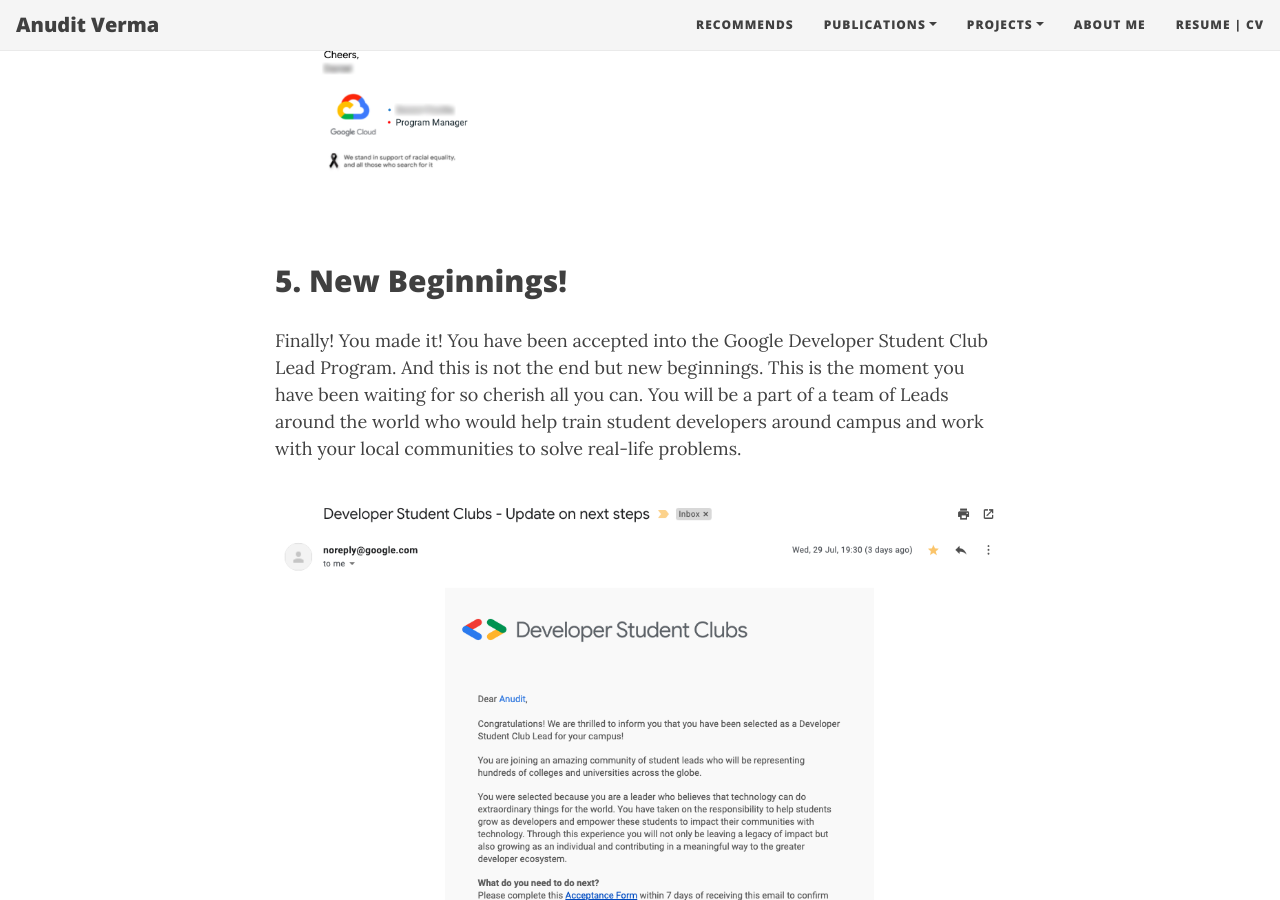
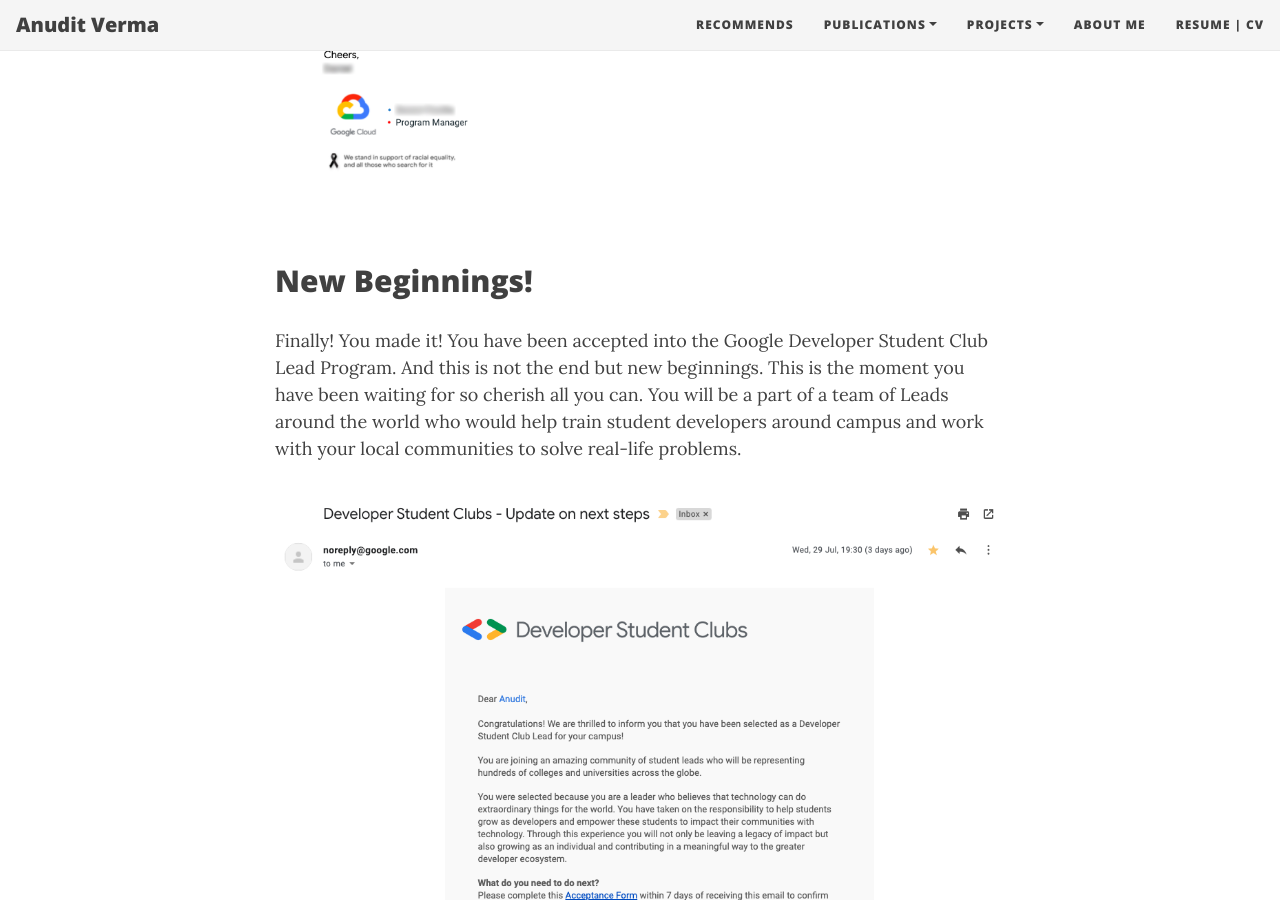
Before and after one commit to anuditverma/anuditverma.github.io, a Jekyll site: the page built from _posts/2020-07-29-my-journey-on-becoming-a-google-dsc-lead.md, in a window 1280 px wide and 900 px high, scrolled down 5808 px. Built offline with Jekyll 4.4.1, drawn with Linux system fonts in a browser that asks for light colours; nearby versions of some CDN libraries; comment, search, counter and statistics services are not loaded.

Commit message:
Minor Update: On the post, my journey on becoming a DSC

```diff
--- a/_posts/2020-07-29-my-journey-on-becoming-a-google-dsc-lead.md
+++ b/_posts/2020-07-29-my-journey-on-becoming-a-google-dsc-lead.md
@@ -70,7 +70,7 @@
 
 <center><img src="/assets/img/dsc_lead/pre_update.png"></center><br>
 
-## 5. New Beginnings!
+## New Beginnings!
 
 Finally! You made it! You have been accepted into the Google Developer Student Club Lead Program. And this is not the end but new beginnings. This is the moment you have been waiting for so cherish all you can. You will be a part of a team of Leads around the world who would help train student developers around campus and work with your local communities to solve real-life problems.
 
```
